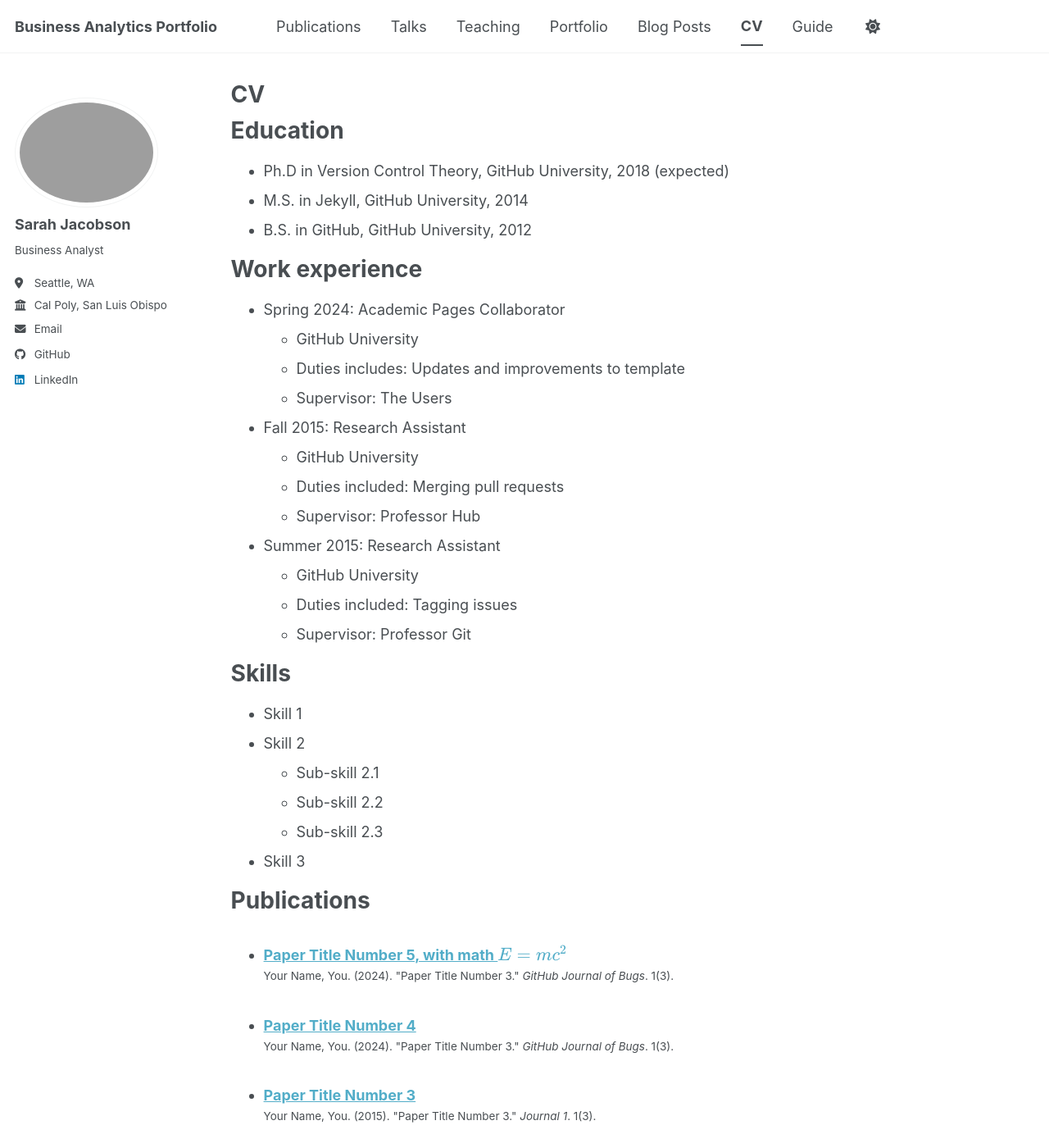
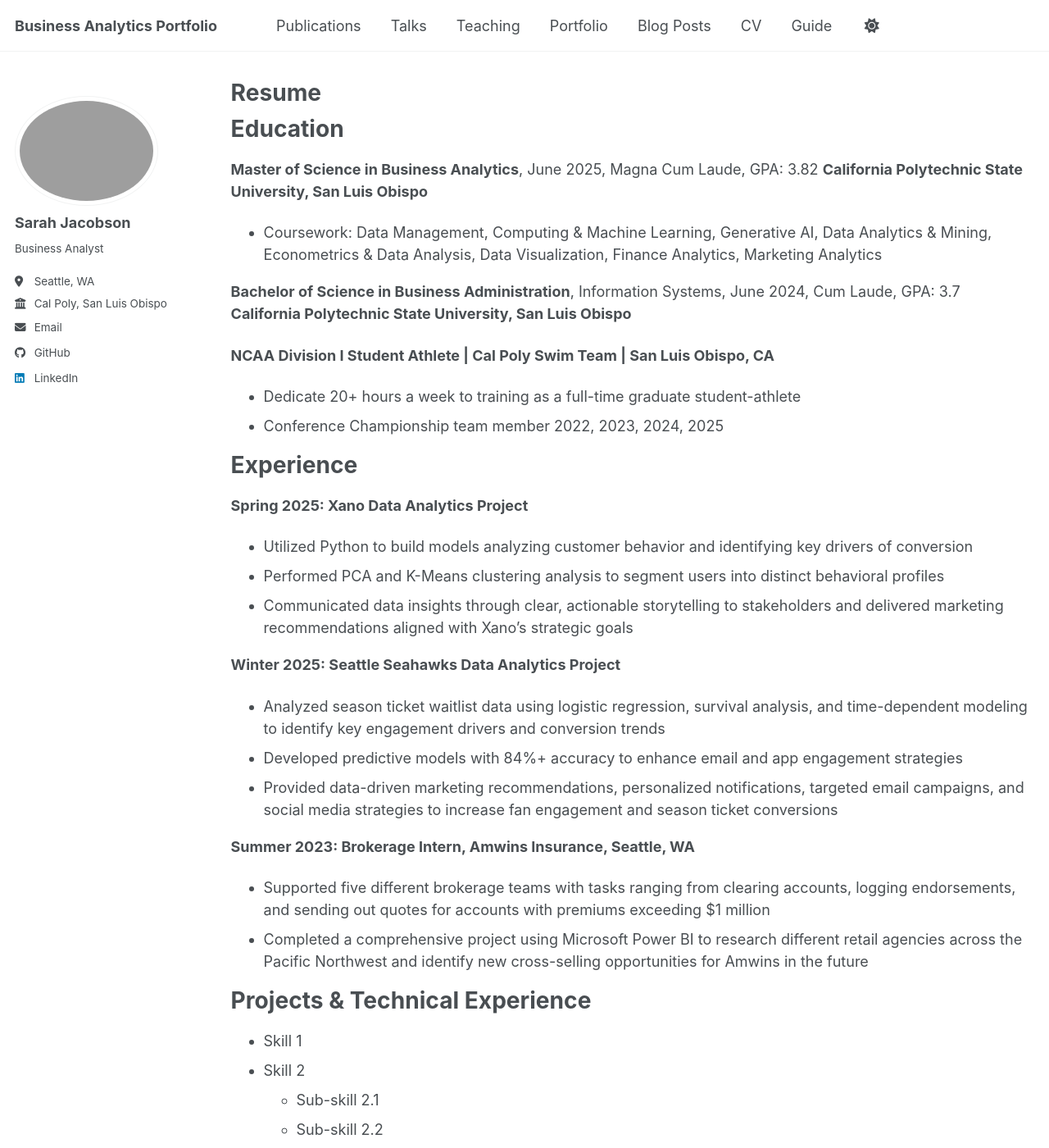
Before and after one commit to sarahjacobson123/sarahjacobson123.github.io, a Jekyll site: the page built from _pages/cv.md, in a window 1280 px wide and 1400 px high. Shown: the whole window at 82% size. Built offline with Jekyll 4.4.1, drawn with Linux system fonts in a browser that asks for light colours; a script bundle is joined from its source files by our own code; library files that are not in the unit come from our copies.

Commit message:
Revise CV to include recent academic and professional details
Updated CV to reflect new education, work experience, and skills.

```diff
--- a/_pages/cv.md
+++ b/_pages/cv.md
@@ -1,7 +1,7 @@
 ---
 layout: archive
-title: "CV"
-permalink: /cv/
+title: "Resume"
+permalink: /Resume/
 author_profile: true
 redirect_from:
   - /resume
@@ -11,28 +11,40 @@ redirect_from:
 
 Education
 ======
-* Ph.D in Version Control Theory, GitHub University, 2018 (expected)
-* M.S. in Jekyll, GitHub University, 2014
-* B.S. in GitHub, GitHub University, 2012
+**Master of Science in Business Analytics**, June 2025, Magna Cum Laude, GPA: 3.82
+**California Polytechnic State University, San Luis Obispo**
+* Coursework: Data Management, Computing & Machine Learning, Generative AI, Data Analytics & Mining, Econometrics & Data Analysis, Data Visualization, Finance Analytics, Marketing Analytics
 
-Work experience
+**Bachelor of Science in Business Administration**, Information Systems, June 2024, Cum Laude, GPA: 3.7
+**California Polytechnic State University, San Luis Obispo**
+
+**NCAA Division I Student Athlete | Cal Poly Swim Team | San Luis Obispo, CA**
+* Dedicate 20+ hours a week to training as a full-time graduate student-athlete
+* Conference Championship team member 2022, 2023, 2024, 2025
+
+
+Experience
 ======
-* Spring 2024: Academic Pages Collaborator
-  * GitHub University
-  * Duties includes: Updates and improvements to template
-  * Supervisor: The Users
+**Spring 2025: Xano Data Analytics Project**
+* Utilized Python to build models analyzing customer behavior and identifying key drivers of conversion
+* Performed PCA and K-Means clustering analysis to segment users into distinct behavioral profiles
+* Communicated data insights through clear, actionable storytelling to stakeholders and delivered
+marketing recommendations aligned with Xano’s strategic goals
 
-* Fall 2015: Research Assistant
-  * GitHub University
-  * Duties included: Merging pull requests
-  * Supervisor: Professor Hub
+**Winter 2025: Seattle Seahawks Data Analytics Project**
+* Analyzed season ticket waitlist data using logistic regression, survival analysis, and time-dependent
+modeling to identify key engagement drivers and conversion trends
+* Developed predictive models with 84%+ accuracy to enhance email and app engagement strategies
+* Provided data-driven marketing recommendations, personalized notifications, targeted email
+campaigns, and social media strategies to increase fan engagement and season ticket conversions
 
-* Summer 2015: Research Assistant
-  * GitHub University
-  * Duties included: Tagging issues
-  * Supervisor: Professor Git
+**Summer 2023: Brokerage Intern, Amwins Insurance, Seattle, WA**
+* Supported five different brokerage teams with tasks ranging from clearing accounts, logging
+endorsements, and sending out quotes for accounts with premiums exceeding $1 million
+* Completed a comprehensive project using Microsoft Power BI to research different retail agencies
+across the Pacific Northwest and identify new cross-selling opportunities for Amwins in the future
 
-Skills
+Projects & Technical Experience
 ======
 * Skill 1
 * Skill 2
```
